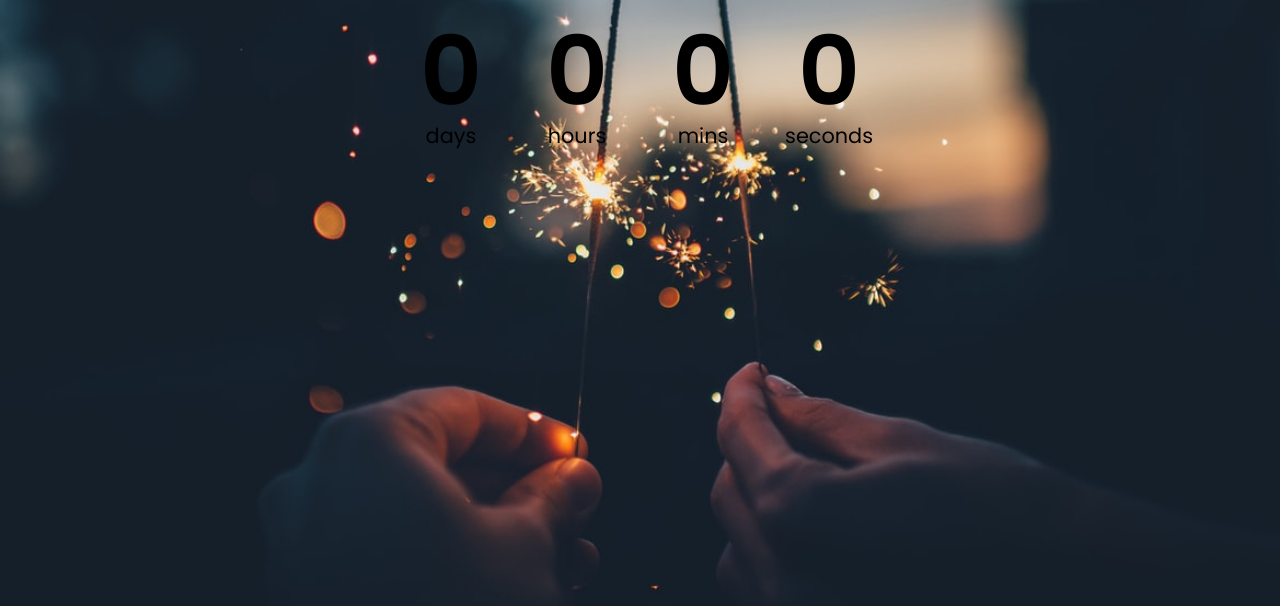
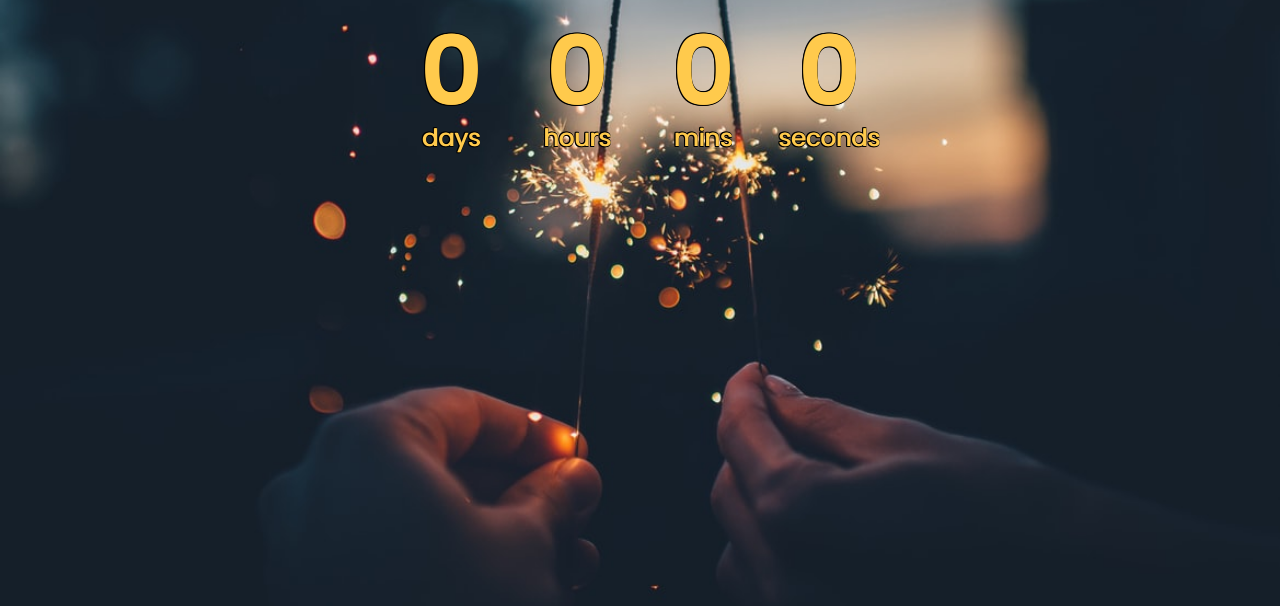
Before and after one commit to berkekirsallioba/js_project, a plain HTML site: page countdown-timer/index.html in a window 1280 px wide. Shown: the part 194-800 px from the top of the page. Drawn offline with Linux system fonts and the light colour scheme.

Commit message:
Creating countdown design-2

```diff
--- a/countdown-timer/style.css
+++ b/countdown-timer/style.css
@@ -15,6 +15,8 @@ body {
     min-height: 100vh;
     font-family: "Poppins", sans-serif;
     margin: 0;
+    color:#ffca4c;
+    text-shadow: 1px 0 0 #ffca4c, -1px 0 0 #000, 0 1px 0 #000, 0 -1px 0 #000, 1px 1px #000, -1px -1px 0 #000, 1px -1px 0 #000, -1px 1px 0 #000;
 }
 
 h1 {
@@ -39,5 +41,5 @@ h1 {
 }
 
 .countdown-el span {
-    font-size: 1.3rem;
+    font-size: 1.5rem;
 }
```
